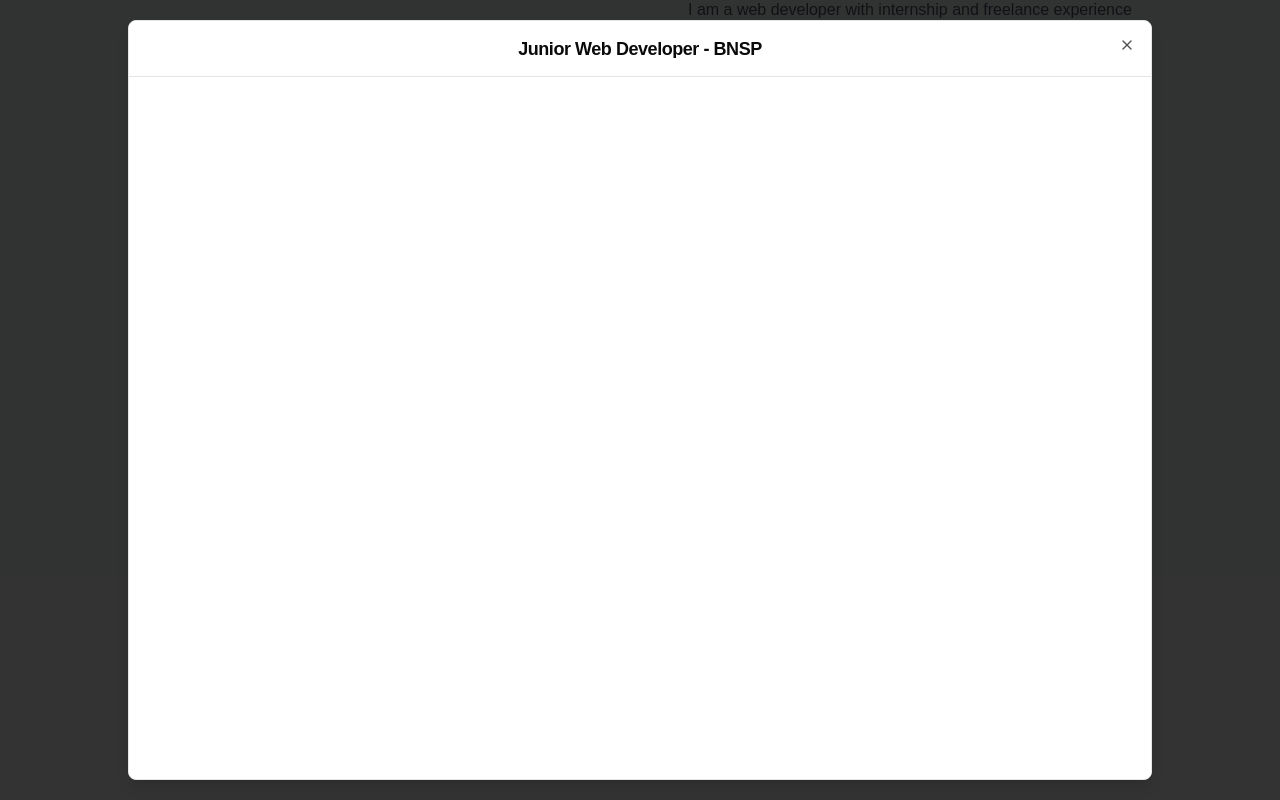
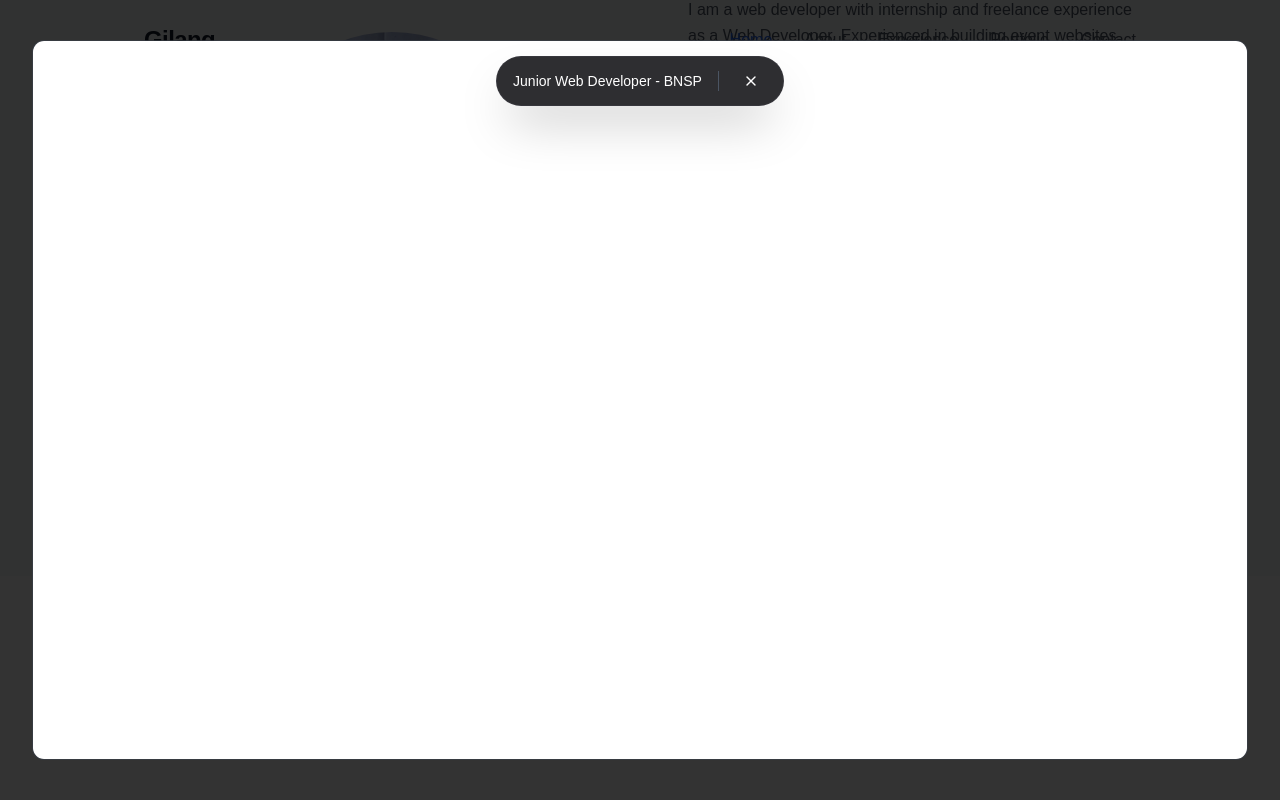
Before and after one commit to GilangPambudi/web-porto-nextjs, a Next.js app: page / in a window 1280 px wide. Both pictures are taken after a click on the button "Junior Web Developer - BNSP". Shown: the part 1024-1824 px from the top of the page. Built offline with nearby package versions, Linux system fonts and the light colour scheme.

Commit message:
feat: update pdf preview

```diff
--- a/components/ui/pdf-preview-modal.tsx
+++ b/components/ui/pdf-preview-modal.tsx
@@ -1,7 +1,10 @@
 "use client"
 
+import { useState } from "react"
 import { Dialog, DialogContent, DialogTitle } from "@/components/ui/dialog"
-// Note: DialogHeader saya skip biar kita bisa custom layout full width tanpa padding bawaan
+import { ZoomIn, ZoomOut, X, Maximize2 } from "lucide-react" // Pastikan install lucide-react
+import { Button } from "@/components/ui/button"
+import { cn } from "@/lib/utils"
 
 interface PdfPreviewModalProps {
     isOpen: boolean
@@ -11,38 +14,51 @@ interface PdfPreviewModalProps {
 }
 
 export function PdfPreviewModal({ isOpen, onClose, pdfUrl, title }: PdfPreviewModalProps) {
+    const [scale, setScale] = useState(1)
+
+    // Fungsi Zoom sederhana
+    const handleZoomIn = () => setScale((prev) => Math.min(prev + 0.25, 2.5)) // Max zoom 2.5x
+    const handleZoomOut = () => setScale((prev) => Math.max(prev - 0.25, 0.5)) // Min zoom 0.5x
+
     return (
         <Dialog open={isOpen} onOpenChange={onClose}>
             {/* Changes:
-                1. max-w-5xl & w-[90vw]: Biar lebar hampir full screen.
-                2. h-[90vh]: Biar tinggi hampir full screen.
-                3. p-0: Hapus border putih/padding bawaan Shadcn (Borderless).
-                4. gap-0: Biar gak ada jarak antara header dan iframe.
-            */}
-            <DialogContent className="max-w-5xl w-[95vw] h-[95vh] flex flex-col p-0 gap-0 overflow-hidden sm:rounded-lg">
+        1. max-w-screen & h-screen: Full viewport
+        2. p-0 & border-none: Hilangkan padding & border default shadcn
+        3. bg-transparent: Supaya terlihat floating
+        4. [&>button]:hidden: Hide tombol close default bawaan shadcn (kita bikin sendiri)
+      */}
+            <DialogContent className="max-w-[95vw] h-[90vh] p-0 border-none bg-transparent shadow-none flex flex-col items-center justify-center [&>button]:hidden focus:outline-none">
 
-                {/* Custom Header biar Title di tengah */}
-                <div className="h-14 flex items-center justify-center border-b bg-white px-4 relative shrink-0">
-                    <DialogTitle className="text-center w-full truncate font-semibold">
+                {/* Hidden Title for Accessibility (Shadcn requires it, but we visually hide it or custom style it) */}
+                <DialogTitle className="sr-only">{title}</DialogTitle>
+
+                {/* CUSTOM TOOLBAR (Floating Pill) */}
+                <div className="absolute top-4 z-50 flex items-center gap-2 px-4 py-2 bg-zinc-900/90 backdrop-blur-md rounded-full text-white shadow-2xl border border-zinc-700/50 transition-all hover:bg-zinc-900">
+                    <span className="text-sm font-medium mr-2 max-w-[90%] truncate border-r border-gray-600 pr-4">
                         {title}
-                    </DialogTitle>
-                    {/* Close button bawaan Shadcn biasanya muncul absolute di pojok kanan,
-                        jadi aman tidak perlu ditambah manual kecuali ketutup */}
+                    </span>
+
+                    <Button
+                        variant="ghost"
+                        size="icon"
+                        className="h-8 w-8 text-white hover:bg-red-500/20 hover:text-red-400 rounded-full transition-colors"
+                        onClick={onClose}
+                    >
+                        <X className="h-4 w-4" />
+                    </Button>
                 </div>
 
-                {/* Container PDF */}
-                <div className="flex-1 w-full bg-gray-200 relative">
+                {/* PDF VIEWPORT */}
+                <div className="w-full h-full rounded-xl overflow-hidden bg-gray-900/50 backdrop-blur-sm relative flex items-center justify-center border border-white/10">
+                    {/* Wrapper untuk handling Zoom (Scale) */}
                     <iframe
-                        /* Change:
-                           Menghapus '#toolbar=0' agar fitur native Zoom, Select Text,
-                           dan Print bawaan browser muncul.
-                           Ditambah '#view=FitH' agar PDF otomatis pas secara horizontal.
-                        */
-                        src={`${pdfUrl}#view=FitH`}
-                        className="w-full h-full block"
+                        src={`${pdfUrl}#toolbar=0&navpanes=0&scrollbar=0`}
+                        className="w-full h-full rounded-lg shadow-2xl bg-gray-900"
                         title={title}
                     />
                 </div>
+
             </DialogContent>
         </Dialog>
     )
--- a/package.json
+++ b/package.json
@@ -49,13 +49,14 @@
     "lucide-react": "^0.454.0",
     "next": "15.2.8",
     "next-themes": "^0.4.4",
+    "pdfjs-dist": "^5.4.530",
     "react": "^18.3.1",
     "react-day-picker": "8.10.1",
     "react-dom": "^18.3.1",
     "react-hook-form": "^7.54.1",
     "react-icons": "^5.5.0",
     "react-loading-indicators": "^1.0.1",
-    "react-pdf": "^10.2.0",
+    "react-pdf": "^10.3.0",
     "react-resizable-panels": "^2.1.7",
     "recharts": "2.15.0",
     "sonner": "^1.7.1",
```
Also changed, not shown: 1 other file (tests, documents, lock files or other folders).
